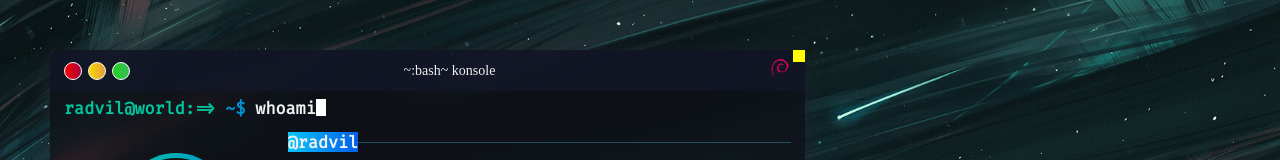
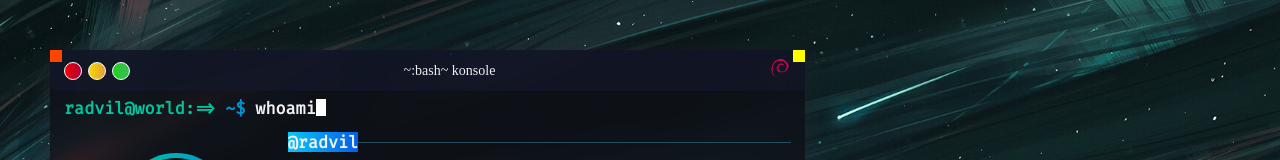
Before and after one commit to radvil/radvil, an Angular app: page / in a window 1280 px wide. Shown: the top 160 px of the page. Built offline with nearby package versions, Linux system fonts and the light colour scheme; what @ngrx/store would draw is missing.

Commit message:
🔥 Add NORTH_WEST calculation

```diff
--- a/src/app/_shared/components/window/window.component.ts
+++ b/src/app/_shared/components/window/window.component.ts
@@ -24,5 +24,5 @@ import { ChangeDetectionStrategy, Component } from '@angular/core';
 export class RadWindow {
   public size = { height: 463, width: 755 };
   public position = { top: 50, left: 50 };
-  public directions = ['se', 'ne'];
+  public directions = ['se', 'ne', 'nw'];
 }
--- a/src/app/_shared/directives/resizable/resizable.directive.ts
+++ b/src/app/_shared/directives/resizable/resizable.directive.ts
@@ -119,6 +119,14 @@ export class RadResizableDirective implements AfterViewInit, OnDestroy {
       this._boxSize.newHeight = -prevHeight - event.clientY - prevY;
       this._boxSize.newWidth = event.clientX - prevX;
     }
+    else if (direction === 'nw') {
+      // calc left and width
+      this._boxPosition.newLeft = event.clientX;
+      this._boxSize.newWidth = -prevWidth - event.clientX - prevX;
+      // calc top and height
+      this._boxPosition.newTop = event.clientY;
+      this._boxSize.newHeight = -prevHeight - event.clientY - prevY;
+    }
 
     const { height, width } = this._boxSize.valueInPixels;
     const { top, left } = this._boxPosition.valueInPixels;
@@ -126,7 +134,6 @@ export class RadResizableDirective implements AfterViewInit, OnDestroy {
   }
 
   private _prepareHandlerEvent(direction: RadDirection) {
-    // console.log(this._elRef.nativeElement.getBoundingClientRect());
     this.mousedown$ = fromEvent<MouseEvent>(this._handlerEls[direction], 'mousedown');
     this.mousemove$ = fromEvent<MouseEvent>(document, 'mousemove');
     this.mouseup$ = fromEvent<MouseEvent>(document, 'mouseup');
```
